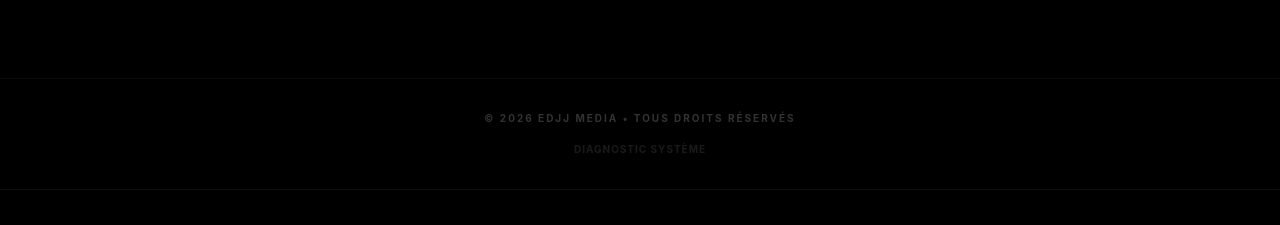
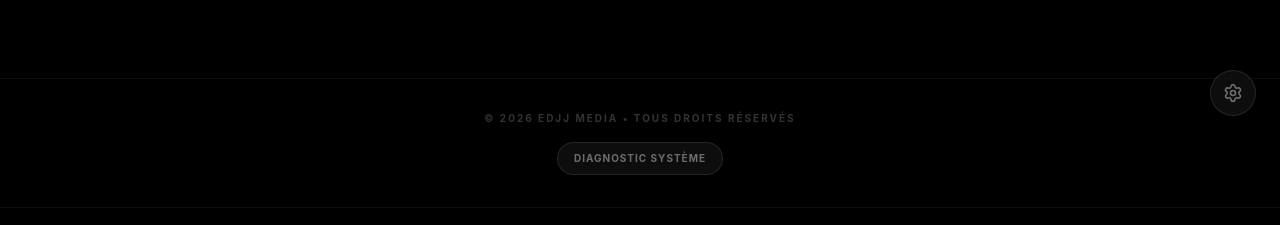
Before and after one commit to predenat4/EDDJ-MEDIA, a React (Vite) app: page / in a window 1280 px wide. Shown: the part 660-885 px from the top of the page. Built offline with nearby package versions, Linux system fonts and the light colour scheme; no server answers; the database is empty.

Commit message:
feat: Add diagnostic button to UI
Introduces a floating settings icon that triggers a system diagnostic function. This provides a quick access point for users to initiate diagnostic checks directly from the main application interface.

```diff
--- a/src/App.tsx
+++ b/src/App.tsx
@@ -4,7 +4,7 @@ import { Navbar } from './components/Navbar';
 import { MediaCard } from './components/MediaCard';
 import { AdminDashboard } from './components/AdminDashboard';
 import { MediaItem, AuthState, MediaType } from './types';
-import { X, Play, Download, Image as ImageIcon, Music, Share2, Calendar, Clock, ArrowUpDown } from 'lucide-react';
+import { X, Play, Download, Image as ImageIcon, Music, Share2, Calendar, Clock, ArrowUpDown, Settings } from 'lucide-react';
 import { ChristianCross } from './components/Icons';
 import {
   db,
@@ -477,6 +477,17 @@ export default function App() {
       </main>
 
       {/* Preview Modal */}
+      {/* Floating Diagnostic Button */}
+      <div className="fixed bottom-6 right-6 z-[90]">
+        <button
+          onClick={runDiagnostic}
+          className="p-3 rounded-full glass border border-white/10 text-white/40 hover:text-electric-cyan hover:border-electric-cyan/30 transition-all shadow-2xl group"
+          title="Diagnostic Système"
+        >
+          <Settings size={20} className="group-hover:rotate-90 transition-transform duration-500" />
+        </button>
+      </div>
+
       {/* Footer Diagnostic Button */}
       <div className="max-w-7xl mx-auto px-4 py-8 border-t border-white/5 flex flex-col items-center gap-4">
         <p className="text-white/20 text-[10px] uppercase tracking-[0.2em] font-bold">
@@ -484,7 +495,7 @@ export default function App() {
         </p>
         <button
           onClick={runDiagnostic}
-          className="text-[10px] text-white/10 hover:text-electric-cyan transition-colors uppercase tracking-widest font-bold"
+          className="px-4 py-2 rounded-full border border-white/10 text-[10px] text-white/40 hover:text-electric-cyan hover:border-electric-cyan/30 transition-all uppercase tracking-widest font-bold bg-white/5"
         >
           Diagnostic Système
         </button>
```
